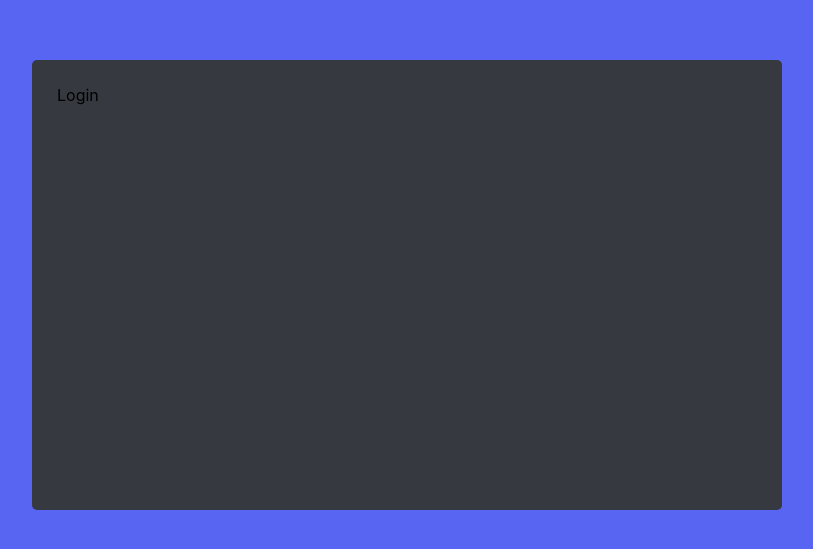
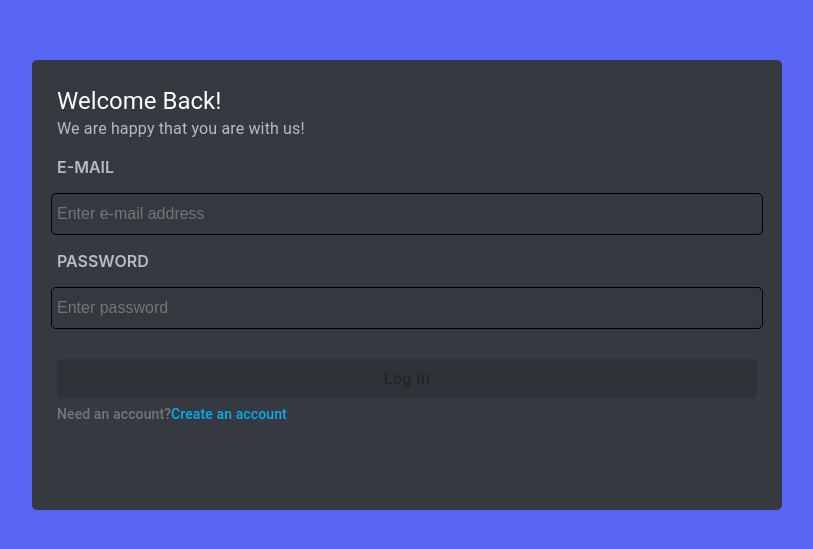
Before and after one commit to dlgkrbek123/udemy-discord-clone, a React (Create React App) app in the folder front/: page /login in a window 1280 px wide. Shown: the part 115-664 px from the top of the page, without its empty margins (233-1046 px from the left). Built offline with nearby package versions, Linux system fonts and the light colour scheme.

Commit message:
로그인 페이지 구조 구축

```diff
--- /dev/null
+++ b/front/src/components/CustomPrimaryButton.js
@@ -0,0 +1,30 @@
+import Button from '@mui/material/Button';
+
+const CustomPrimaryButton = ({
+  label,
+  additionalStyles,
+  disabled,
+  onClick,
+}) => {
+  return (
+    <Button
+      variant="contained"
+      disabled={disabled}
+      sx={{
+        bgColor: '#5865F2',
+        color: 'white',
+        textTransform: 'none',
+        fontSize: '16px',
+        fontWeight: 500,
+        width: '100%',
+        height: '40px',
+      }}
+      style={additionalStyles ?? {}}
+      onClick={onClick}
+    >
+      {label}
+    </Button>
+  );
+};
+
+export default CustomPrimaryButton;
--- /dev/null
+++ b/front/src/components/InputWithLabel.js
@@ -0,0 +1,51 @@
+import React from 'react';
+import { styled } from '@mui/system';
+
+const InputWithLabel = ({ type, label, placeholder, value, setValue }) => {
+  const handleValueChange = (e) => {
+    setValue(e.target.value);
+  };
+
+  return (
+    <Wrapper>
+      <Label>{label}</Label>
+      <Input
+        type={type}
+        placeholder={placeholder}
+        value={value}
+        onChange={handleValueChange}
+      />
+    </Wrapper>
+  );
+};
+
+const Wrapper = styled('div')({
+  width: '100%',
+  display: 'flex',
+  flexDirection: 'column',
+  justifyContent: 'center',
+  alignItems: 'center',
+});
+
+const Label = styled('p')({
+  color: '#b9bbbe',
+  textTransform: 'uppercase',
+  fontSize: '16px',
+  fontWeight: '600',
+  width: '100%',
+});
+
+const Input = styled('input')({
+  flexGrow: 1,
+  height: 40,
+  border: '1px solid black',
+  borderRadius: '5px',
+  color: '#bcddde',
+  background: '#35393f',
+  width: '100%',
+  margin: 0,
+  fontSize: '16px',
+  padding: '0 5px',
+});
+
+export default InputWithLabel;
--- /dev/null
+++ b/front/src/components/RedirectInfo.js
@@ -0,0 +1,29 @@
+import React from 'react';
+import { styled } from '@mui/system';
+import { Typography } from '@mui/material';
+
+const RedirectInfo = ({
+  text,
+  redirectText,
+  additionalStyles,
+  redirectHandler,
+}) => {
+  return (
+    <Typography
+      variant="subtitle2"
+      sx={{ color: '#72767d' }}
+      style={additionalStyles ?? {}}
+    >
+      {text}
+      <RedirectText onClick={redirectHandler}>{redirectText}</RedirectText>
+    </Typography>
+  );
+};
+
+const RedirectText = styled('span')({
+  color: '#00AFF4',
+  fontWeight: 500,
+  cursor: 'pointer',
+});
+
+export default RedirectInfo;
--- /dev/null
+++ b/front/src/features/login/index/components/LoginPageFooter.js
@@ -0,0 +1,42 @@
+import { useNavigate } from 'react-router-dom';
+import CustomPrimaryButton from '../../../../components/CustomPrimaryButton';
+import RedirectInfo from '../../../../components/RedirectInfo';
+import { Tooltip } from '@mui/material';
+
+const LoginPageFooter = ({ isFormValid, handleLogin }) => {
+  const navigate = useNavigate();
+
+  const getFormNotValidMessage = () => {
+    return 'Enter correct e-mail address and password should contains between 6 and 12 character';
+  };
+
+  const handleNavigateToRegisterPage = () => {
+    navigate('/register');
+  };
+
+  return (
+    <>
+      <Tooltip
+        title={!isFormValid ? getFormNotValidMessage() : 'Press to log in!'}
+      >
+        <div>
+          <CustomPrimaryButton
+            label="Log in"
+            additionalStyles={{ marginTop: '30px' }}
+            disabled={!isFormValid}
+            onClick={handleLogin}
+          />
+        </div>
+      </Tooltip>
+
+      <RedirectInfo
+        text="Need an account?"
+        redirectText="Create an account"
+        additionalStyles={{ marginTop: '5px' }}
+        redirectHandler={handleNavigateToRegisterPage}
+      />
+    </>
+  );
+};
+
+export default LoginPageFooter;
--- /dev/null
+++ b/front/src/features/login/index/components/LoginPageHeader.js
@@ -0,0 +1,17 @@
+import { Typography } from '@mui/material';
+
+const LoginPageHeader = () => {
+  return (
+    <>
+      <Typography variant="h5" sx={{ color: 'white' }}>
+        Welcome Back!
+      </Typography>
+
+      <Typography sx={{ color: '#b9bbbe' }}>
+        We are happy that you are with us!
+      </Typography>
+    </>
+  );
+};
+
+export default LoginPageHeader;
--- /dev/null
+++ b/front/src/features/login/index/components/LoginPageInputs.js
@@ -0,0 +1,24 @@
+import InputWithLabel from '../../../../components/InputWithLabel';
+
+const LoginPageInputs = ({ mail, password, setMail, setPassword }) => {
+  return (
+    <>
+      <InputWithLabel
+        type="text"
+        label="E-mail"
+        placeholder="Enter e-mail address"
+        value={mail}
+        setValue={setMail}
+      />
+      <InputWithLabel
+        type="password"
+        label="Password"
+        placeholder="Enter password"
+        value={password}
+        setValue={setPassword}
+      />
+    </>
+  );
+};
+
+export default LoginPageInputs;
--- a/front/src/pages/login/index.js
+++ b/front/src/pages/login/index.js
@@ -1,7 +1,37 @@
+import { useMemo, useState } from 'react';
 import AuthBox from '../../components/AuthBox';
+import LoginPageHeader from '../../features/login/index/components/LoginPageHeader';
+import LoginPageInputs from '../../features/login/index/components/LoginPageInputs';
+import LoginPageFooter from '../../features/login/index/components/LoginPageFooter';
 
 const LoginPage = () => {
-  return <AuthBox>Login</AuthBox>;
+  const [mail, setMail] = useState('');
+  const [password, setPassword] = useState('');
+
+  const isFormValid = useMemo(() => {
+    const isEmailValid = /^[a-zA-Z0-9._-]+@[a-zA-Z0-9.-]+\.[a-zA-Z]{2,4}$/.test(
+      mail
+    );
+    const isPasswordValid =
+      password.length > 6 && password.length < 12 && /^\S+$/.test([password]);
+
+    return isEmailValid && isPasswordValid;
+  }, [mail, password]);
+
+  const handleLogin = () => {};
+
+  return (
+    <AuthBox>
+      <LoginPageHeader />
+      <LoginPageInputs
+        mail={mail}
+        password={password}
+        setMail={setMail}
+        setPassword={setPassword}
+      />
+      <LoginPageFooter isFormValid={isFormValid} handleLogin={handleLogin} />
+    </AuthBox>
+  );
 };
 
 export default LoginPage;
```
